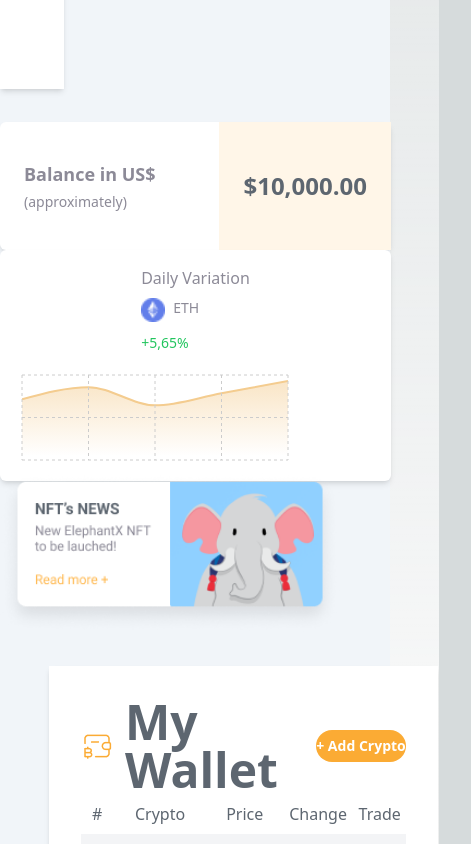
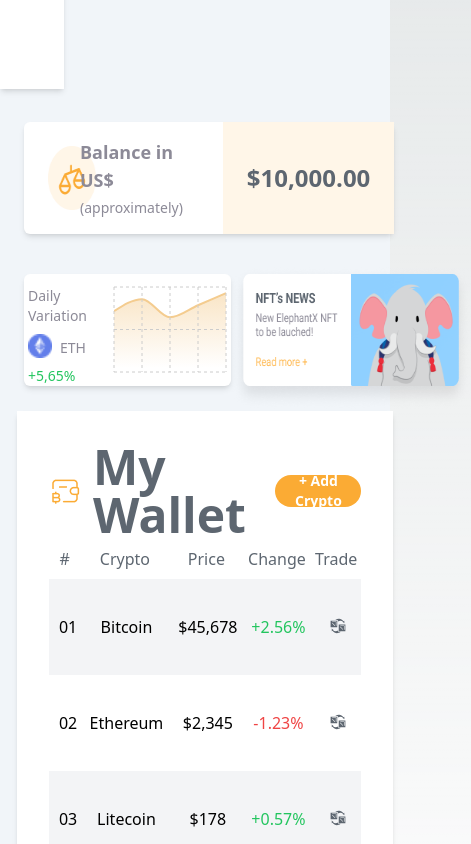
Before and after one commit to murilocb/edusynch-frontend-challenge, a Next.js app: page /dashboard in a window 390 px wide. Shown: the part 820-1664 px from the top of the page, 471 px wide, since content can reach past the window. Built offline with nearby package versions, Linux system fonts and the light colour scheme; no server answers.

Commit message:
feat: dashboard responsive

```diff
--- a/src/components/Dashboard/Balance.tsx
+++ b/src/components/Dashboard/Balance.tsx
@@ -19,8 +19,8 @@ const Balance = () => {
   }, []);
 
   return (
-    <div className="bg-white rounded-md h-32 w-auto md:w-592 flex flex-row md:flex-row md:items-center md:ml-20 shadow-md">
-      <div className="hidden md:flex -mr-16">
+    <div className="bg-white rounded-md h-28 w-auto ml-6 md:w-auto flex flex-row md:mt-10 md:flex-row md:items-center shadow-md">
+      <div className="flex -mr-8">
         <Image
           className="m-6"
           alt="Balance"
@@ -30,7 +30,7 @@ const Balance = () => {
           priority
         />
       </div>
-      <div className="flex flex-col justify-center flex-grow p-6 md:p-16">
+      <div className="flex flex-col justify-center flex-grow p-10 md:p-10">
         <h3 className="text-color-secondary-500 text-lg md:text-xl font-semibold mb-1">
           Balance in US$
         </h3>
@@ -38,7 +38,7 @@ const Balance = () => {
           (approximately)
         </span>
       </div>
-      <div className="bg-color-primary-100 flex items-center justify-center p-6 md:p-16">
+      <div className="bg-color-primary-100 flex items-center justify-center p-6 md:p-10">
         <p className="text-2xl md:text-3xl font-bold text-color-text">
           {formatCurrency(balance)}
         </p>
--- a/src/components/Dashboard/DailyVariation.tsx
+++ b/src/components/Dashboard/DailyVariation.tsx
@@ -18,14 +18,12 @@ const DailyVariation: React.FC = () => {
 
   useEffect(() => {
     // Fetch chart data from API
-    // For example:
     // const fetchChartData = async () => {
     //   const response = await fetch('/api/chart');
     //   const data = await response.json();
     //   setChartData(data);
     // };
     // fetchChartData();
-    // Replace the above code with your API logic to fetch the chart data
     // and set it to the `chartData` state variable.
     // For demonstration purposes, I'll use a static array of data here:
     const staticChartData: ChartData[] = [
@@ -39,9 +37,9 @@ const DailyVariation: React.FC = () => {
   }, []);
 
   return (
-    <div className="bg-white p-4 rounded-md h-auto md:h-32 w-full md:w-592 flex flex-col md:flex-row shadow-md space-y-4 md:space-y-0 md:space-x-6">
-      <div className="flex justify-center">
-        <h3 className="text-color-secondary-500 text-base md:text-xs font-roboto">
+    <div className="bg-white rounded-md h-28 w-64 ml-6 md:w-592 flex flex-row mt-10 md:mt-2 md:flex-row md:items-center shadow-md">
+      <div className="ml-1 mt-3 md:mt-1">
+        <h3 className="text-color-secondary-500 text-sm md:text-xs font-roboto flex flex-col">
           Daily Variation
           <div className="flex mb-2">
             <Image
@@ -52,12 +50,12 @@ const DailyVariation: React.FC = () => {
               height={32}
               priority
             />
-            <span className="mt-2 ml-2 font-roboto text-sm">ETH</span>
+            <span className="mt-3 ml-2 font-roboto text-sm">ETH</span>
           </div>
           <span className="font-roboto text-sm text-green-500">+5,65%</span>
         </h3>
       </div>
-      <div className="ml-px" style={{ width: '77%', height: '100%' }}>
+      <div className="mt-2 w-36 md:w-72">
         <ResponsiveContainer width="100%" height={95}>
           <AreaChart data={chartData}>
             <defs>
--- a/src/components/Dashboard/MyWallet.tsx
+++ b/src/components/Dashboard/MyWallet.tsx
@@ -58,7 +58,7 @@ const MyWallet = () => {
   };
 
   return (
-    <div className="flex flex-col bg-white shadow-md p-8 md:p-8 m-px">
+    <div className="flex flex-col bg-white shadow-md p-8 md:p-8 m-px mb-16">
       <p className="font-bold text-5xl md:mb-20 text-color-text flex items-center">
         <Image
           className="mr-3 md:mr-4"
@@ -77,7 +77,7 @@ const MyWallet = () => {
         )}
       </p>
       <div className="overflow-x-auto">
-        <table className="table-auto w-full md:w-full md:h-424 lg:w-1440">
+        <table className="table-auto md:w-1055 w-full h-424 md:h-424">
           <thead>
             <tr>
               <th className="py-2 text-color-text font-extralight">#</th>
--- a/src/components/Dashboard/Sidebar.tsx
+++ b/src/components/Dashboard/Sidebar.tsx
@@ -11,7 +11,7 @@ const Sidebar = () => {
   const router = useRouter();
   const [showContent, setShowContent] = useState(true);
   const [showAllItems, setShowAllItems] = useState(false);
-  const topButton = showAllItems ? 'ml-2' : 'ml-6';
+  const topButton = showAllItems ? 'ml-6' : 'ml-6';
   const buttonWidth = showAllItems ? 'w-48' : 'w-16';
   const tableText = showAllItems ? 'flex' : 'hidden';
 
--- a/src/pages/dashboard.tsx
+++ b/src/pages/dashboard.tsx
@@ -11,16 +11,14 @@ const Dashboard = () => {
     <main className="flex flex-wrap bg-slate-100">
       <UserAvatar />
       <Sidebar />
-      <div className="flex flex-col lg:flex-row lg:flex-1 lg:ml-24 lg:space-x-12">
+      <div className="flex flex-col lg:flex-row">
         <div className="mt-8 lg:mt-0">
           <Balance />
         </div>
-        <div className="md:mt-8 md:w-full lg:w-auto">
+        <div className="md:mt-8 md:w-full lg:w-auto flex space-x-0">
           <DailyVariation />
-        </div>
-        <div className="lg:block lg:self-end">
           <Image
-            className="-mt-2 h-40 w-592"
+            className="md:h-36 md:w-auto mt-8 md:-mt-0 w-60 h-36"
             alt="NftNews"
             src="/images/NftNews.png"
             width={340}
@@ -28,9 +26,9 @@ const Dashboard = () => {
             priority
           />
         </div>
-      <div className="w-full ml-12 mt-8 lg:mt-0 lg:absolute lg:ml-56">
-        <MyWallet />
-      </div>
+        <div className="md:absolute ml-4 md:mt-48 md:h-96">
+          <MyWallet />
+        </div>
       </div>
       <Footer />
     </main>
--- a/tailwind.config.js
+++ b/tailwind.config.js
@@ -19,6 +19,7 @@ module.exports = {
       width: {
         '1440': '1440px',
         '1216': '1216px',
+        '1055': '1055px',
       },
       height: {
         '412': '412px',
```
